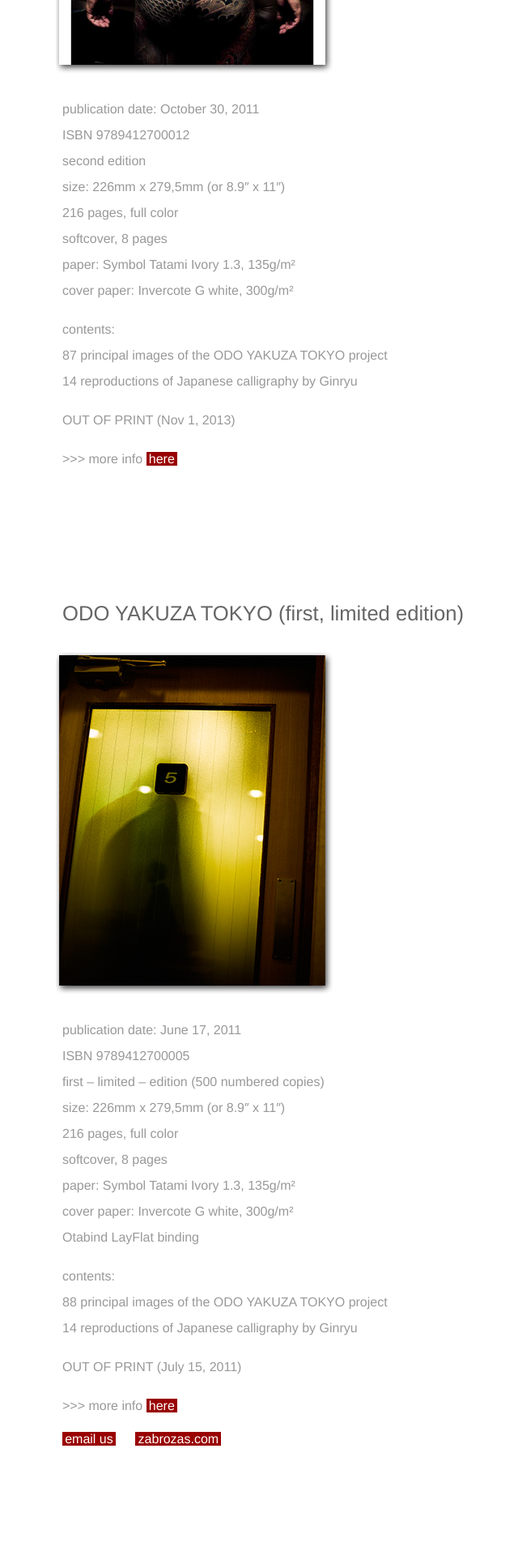
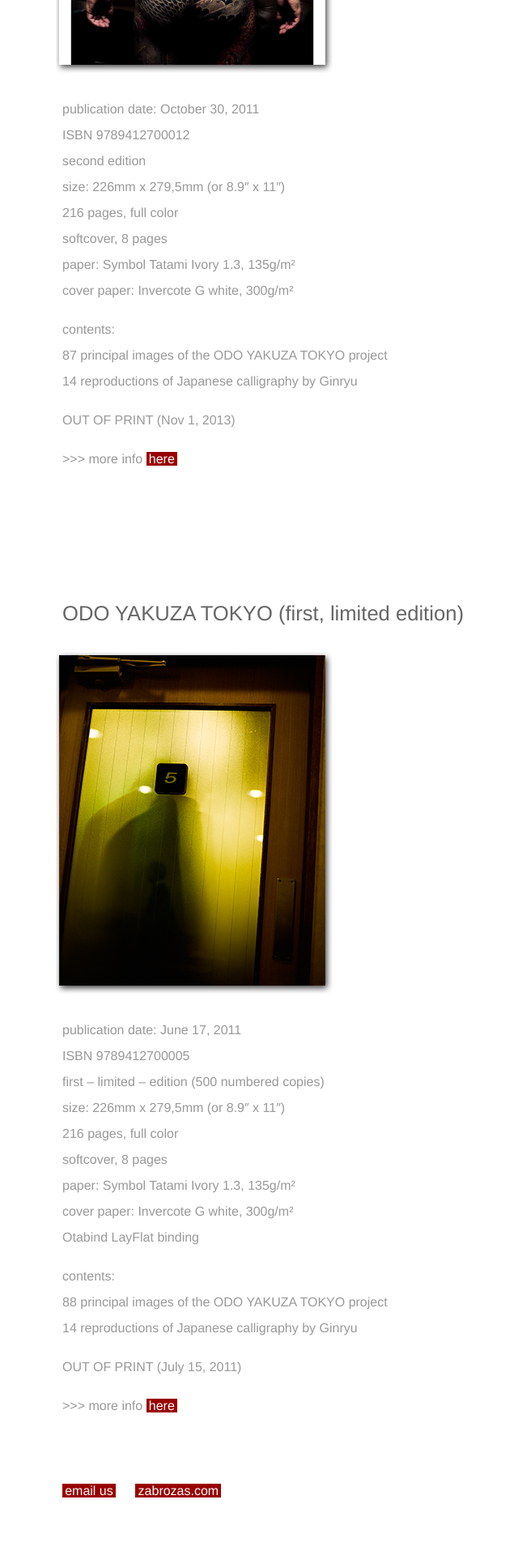
Before and after one commit to antonkusters/zabrozas.github.io, a Jekyll site: the page built from index.html, in a window 1280 px wide. Shown: the part 3068-4988 px from the top of the page at 81% size, without its empty margins (51-691 px from the left). Built offline with Jekyll 4.4.1, drawn with Linux system fonts in a browser that asks for light colours; before the commit the page ends 4924 px from its top, so only the background shows below that.

Commit message:
Update main.css

```diff
--- a/css/main.css
+++ b/css/main.css
@@ -33,6 +33,10 @@ p {
 img {
     margin-left: -0.5em;
 }
+footer {
+    margin-top: 5em;
+}
+
 footer ul {
     padding: 0px;
     list-style: none;
```
